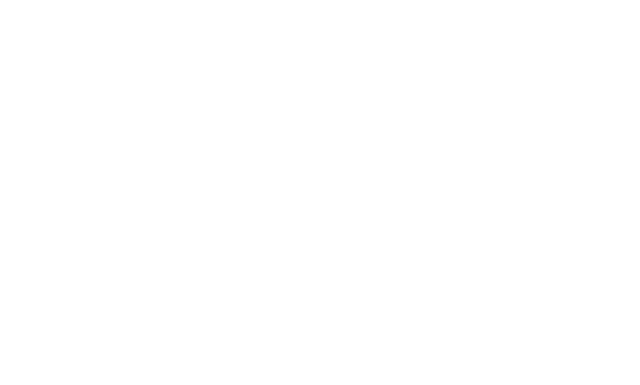
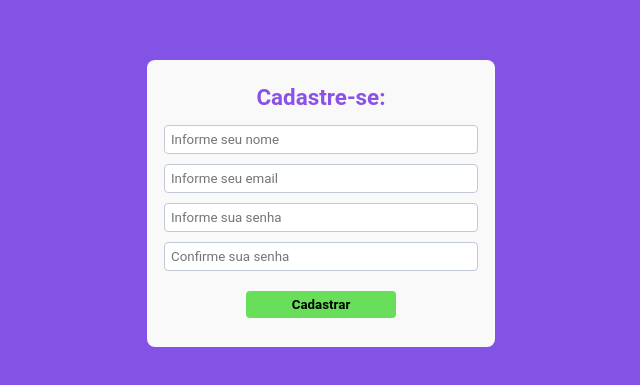
Before and after one commit to kevinnchristian/gamaacademy-react-app, a React (Create React App) app: page /signup in a window 1280 px wide. Before the commit this address had no page. Shown: the part 197-582 px from the top of the page, without its empty margins (319-959 px from the left). Built offline with nearby package versions, Linux system fonts and the light colour scheme.

Commit message:
:construction: feat: implement routes

```diff
--- a/src/routes/routes.tsx
+++ b/src/routes/routes.tsx
@@ -3,6 +3,8 @@
 
 import Home from "../views/Home";
 import Contact from "../views/Contact";
+import SignIn from "../views/SignIn";
+import SignUp from "../views/SignUp";
 
 const RoutesApp: React.FC = () => {
   return (
@@ -10,6 +12,8 @@
       <Routes>
         <Route path='/' element={<Home />} />
         <Route path='/contact' element={<Contact />} />
+        <Route path='/signin' element={<SignIn />} />
+        <Route path='/signup' element={<SignUp />} />
       </Routes>
     </BrowserRouter>
   );
```
